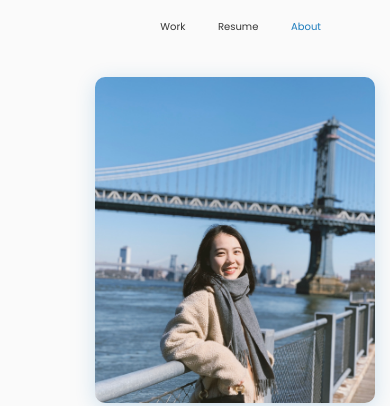
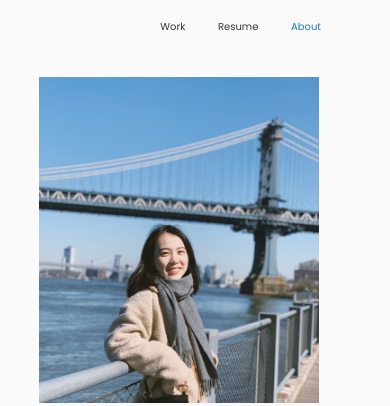
Before and after one commit to kexinlou/kexinlou.github.io, a plain HTML site: page about.html in a window 390 px wide. Shown: the top 406 px of the page. Drawn offline with nearby package versions, Linux system fonts and the light colour scheme.

Commit message:
responsive commit

```diff
--- a/styles/site.css
+++ b/styles/site.css
@@ -419,15 +419,6 @@ iframe{
     margin-right: 0px;
   }
 
-  .container-left{
-    width:300px;
-    height:280px;
-  }
-
-  .container-right{
-    width:300px;
-    height:280px;
-  }
 
   .proj_descript h3{
   font-size: 16px;
@@ -458,15 +449,10 @@ iframe{
 }
 
 figure{
-  margin:0px;
+  margin-bottom:20px;
+  margin-left: 0px;
 }
 
-.about-img{
-  width: 280px;
-  height:326px;
-  border-radius: 10px;
-  box-shadow: 0px 4px 20px rgba(28, 124, 189, 0.2);
-}
 /* project page */
 .brief{
   display: flex;
@@ -597,11 +583,10 @@ iframe{
   .about-img{
     width: 280px;
     height:326px;
-    margin-left:20%;
   }
 
   figure{
-
+    margin-left: 0px;
     margin-right: 0px;
   }
 
```
